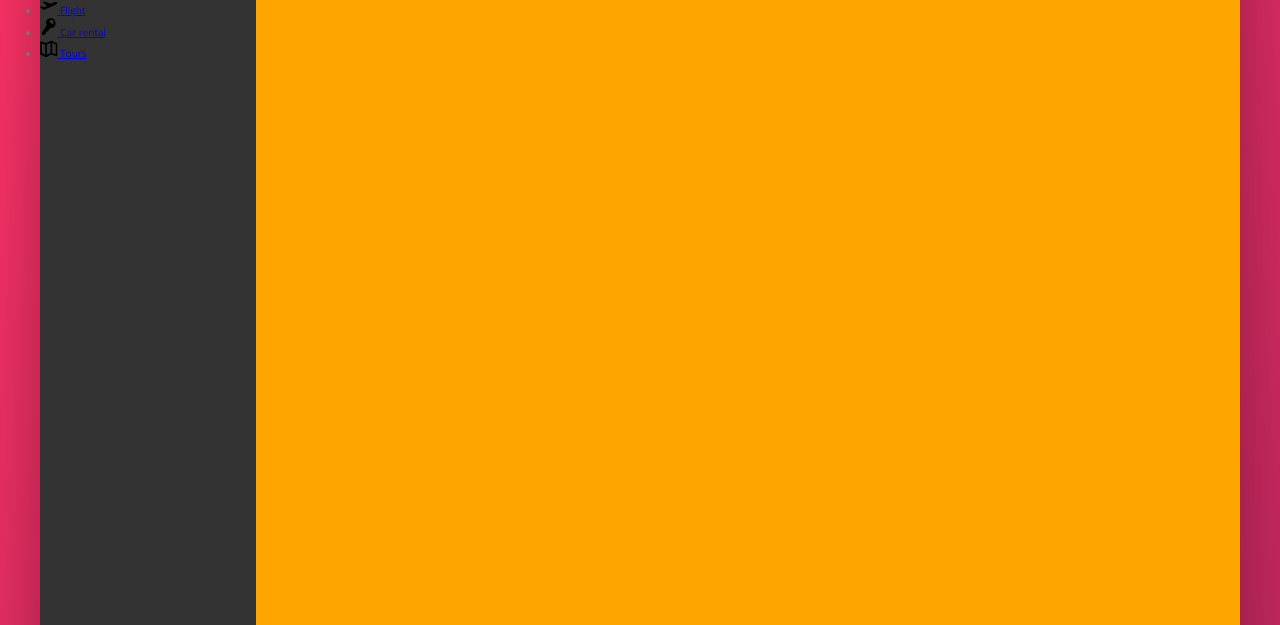
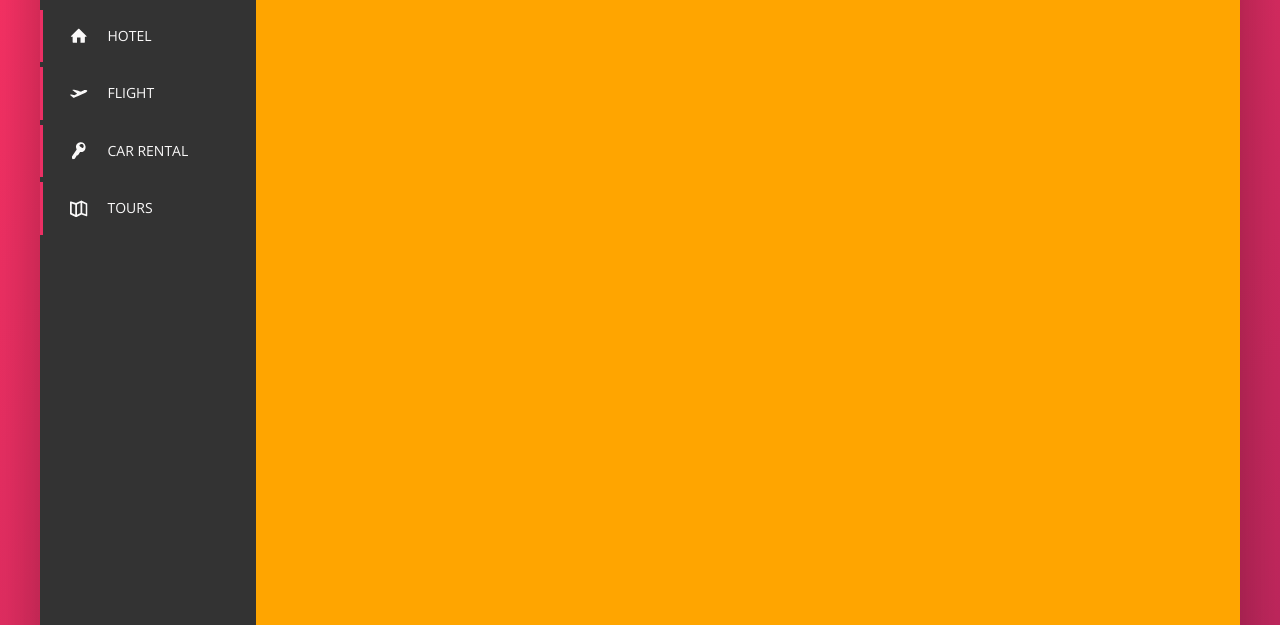
Before and after one commit to andres-cruz/trillo, a website: page index.html in a window 1280 px wide. Shown: the part 175-800 px from the top of the page. Drawn offline with nearby package versions, Linux system fonts and the light colour scheme.

Commit message:
Styled icons

```diff
--- a/sass/_components.scss
+++ b/sass/_components.scss
@@ -118,17 +118,51 @@
 /////////////////////////////////////
 // SIDE NAVIGATION
 .side-nav {
+  font-size: 1.4rem;
+  list-style: none;
+  margin-top: 3.5rem;
+
   &__item {
+    position: relative;
 
+    &:not(:last-child) {
+      margin-bottom: 0.5rem;
+    }
   }
 
-    &__link {
+  &__item::before {
+    content: '';
+    position: absolute;
+    top: 0;
+    left: 0;
+    height: 100%;
+    width: 3px;
+    background-color: var(--color-primary);
+    transform: scaleY(1);
+    transition: transform 1s;
+  }
 
+  &__item::before:hover {
+    transform: scaleY(1);
+  }
+
+  &__link:link,
+  &__link:visited {
+    color: var(--color-grey-light-1);
+    text-decoration: none;
+    text-transform: uppercase;
+    display: block;
+    padding: 1.5rem 3rem;
+
+    display: flex;
+    align-items: center;
   }
 
   &__icon {
     width: 1.75rem;
     height: 1.75rem;
+    margin-right: 2rem;
+    fill: currentColor;
   }
 }
 
```
Also changed, not shown: css/style.css. Lines whose indentation alone changed are shown as unchanged.
